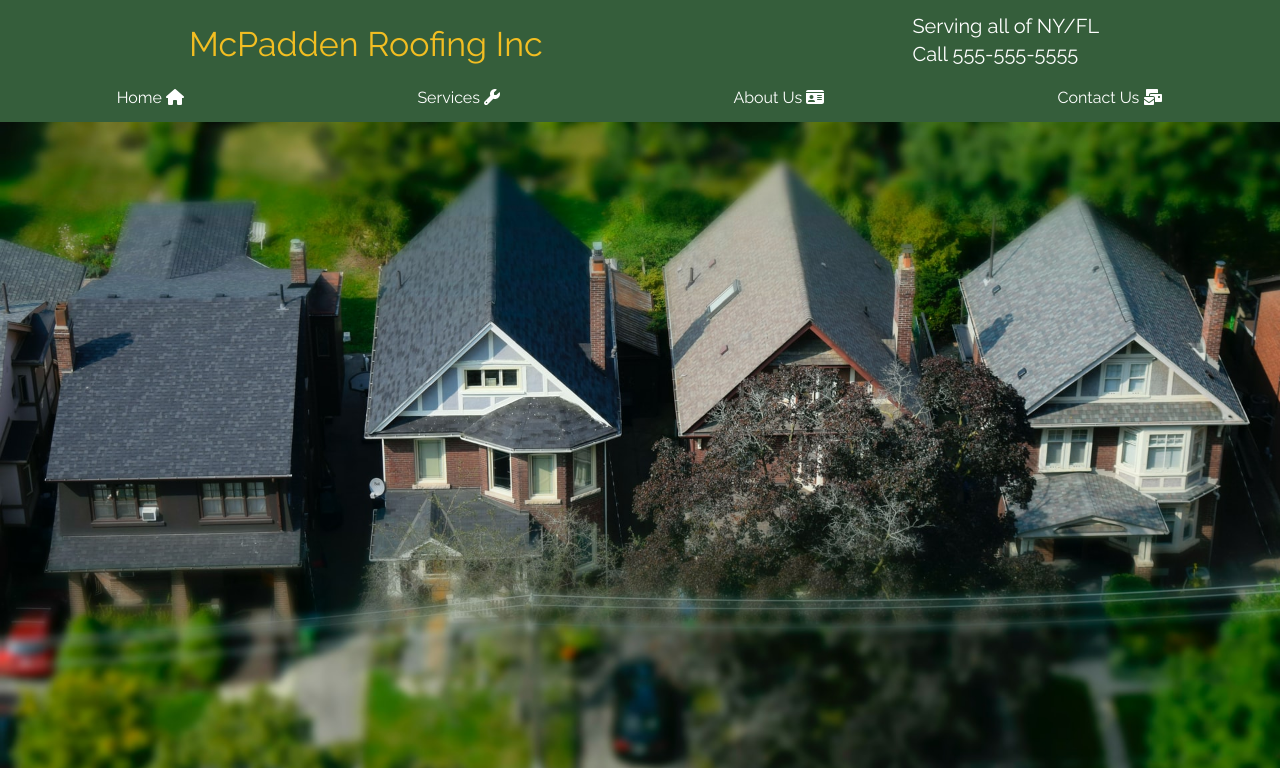
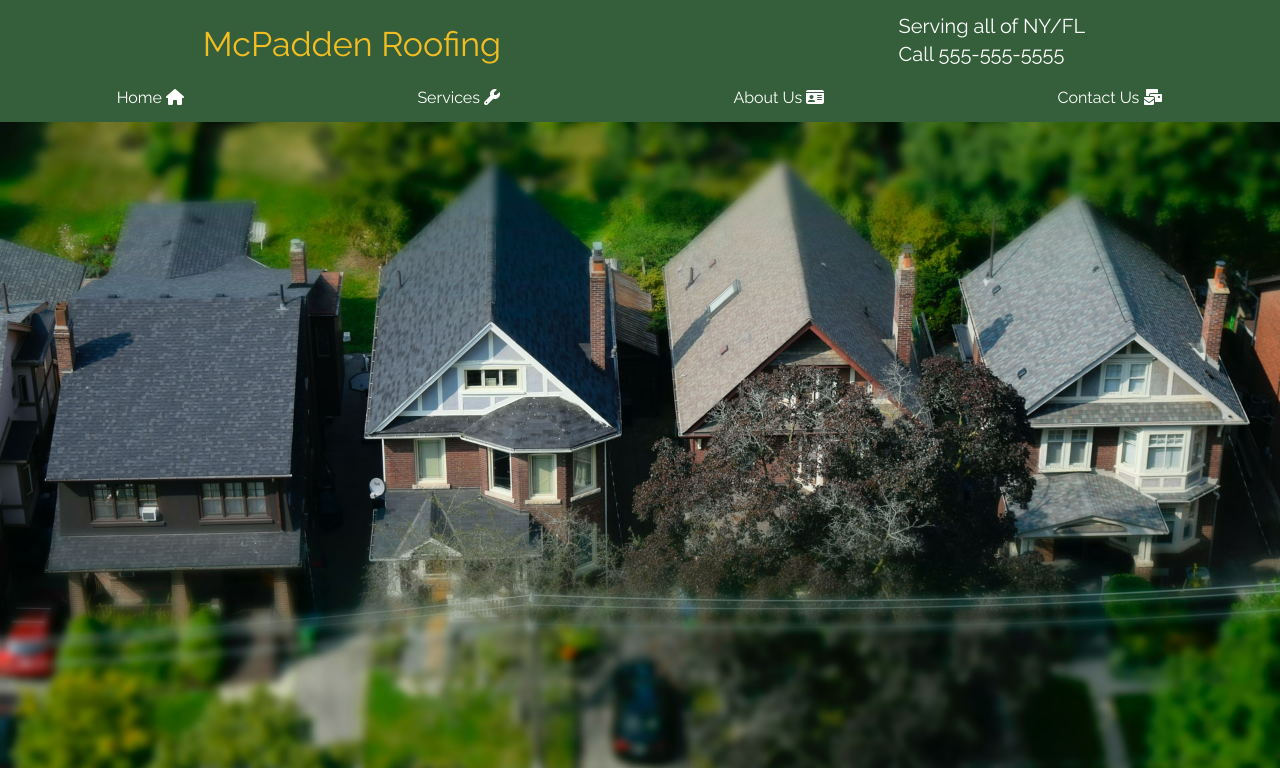
Before and after one commit to tmcfadden7/mcpadden-roofing-react-app, a React (Create React App) app: page / in a window 1280 px wide. Shown: the top 768 px of the page. Built offline with nearby package versions, Linux system fonts and the light colour scheme.

Commit message:
add bootstrap center class on h1, remove inc from logo

```diff
--- a/src/components/Header.js
+++ b/src/components/Header.js
@@ -12,7 +12,7 @@ function Header() {
 			<header className='pt-3'>
 				<nav>
 					<div className='d-flex justify-content-around align-items-center'>
-						<h1 className='p-2'>McPadden Roofing Inc</h1>
+						<h1 className='p-2 text-center'>McPadden Roofing</h1>
 						<div className='text-white'>
 							<p className='lead'>
 								<strong>Serving all of NY/FL</strong>
```
